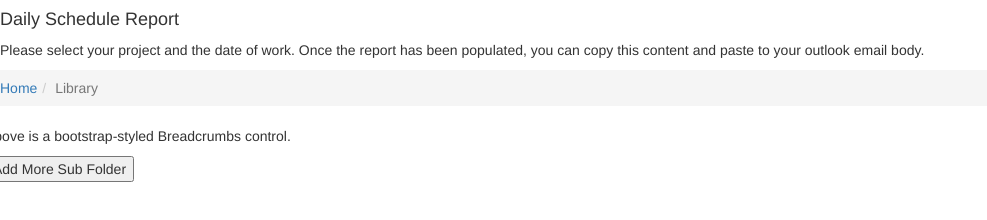
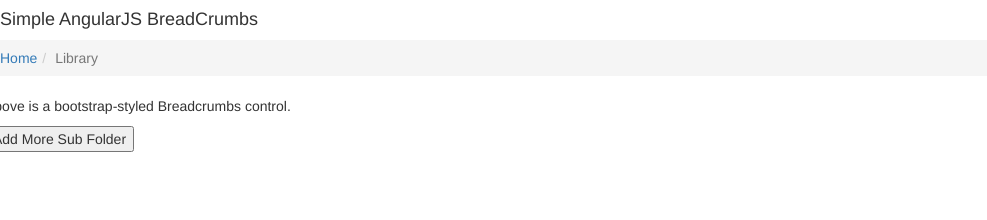
Before and after one commit to shamim71/angular-breadcrumbs, a plain HTML site: page demo.html in a window 1280 px wide. Shown: the whole page, without its empty margins (0-987 px from the left). Drawn offline with nearby package versions, Linux system fonts and the light colour scheme.

Commit message:
Update demo.html

```diff
--- a/demo.html
+++ b/demo.html
@@ -8,7 +8,7 @@
     <link rel="stylesheet" href="//netdna.bootstrapcdn.com/font-awesome/4.1.0/css/font-awesome.min.css">
 
     <script src="//cdnjs.cloudflare.com/ajax/libs/angular.js/1.3.0/angular.min.js"></script>
-    <script src="angular_breadcrumbs.js"></script>
+    <script src="https://raw.githubusercontent.com/shamim71/angular-breadcrumbs/master/src/angular_breadcrumbs.js"></script>
     <script src="demo.js"></script>
 
 
@@ -21,8 +21,8 @@
 
 
   <div class="callout callout-info">
-    <h4>Daily Schedule Report</h4>
-    <p>Please select your project and the date of work. Once the report has been populated, you can copy this content and paste to your outlook email body.</p>
+    <h4>Simple AngularJS BreadCrumbs</h4>
+    <p></p>
   </div>
 
 
```
